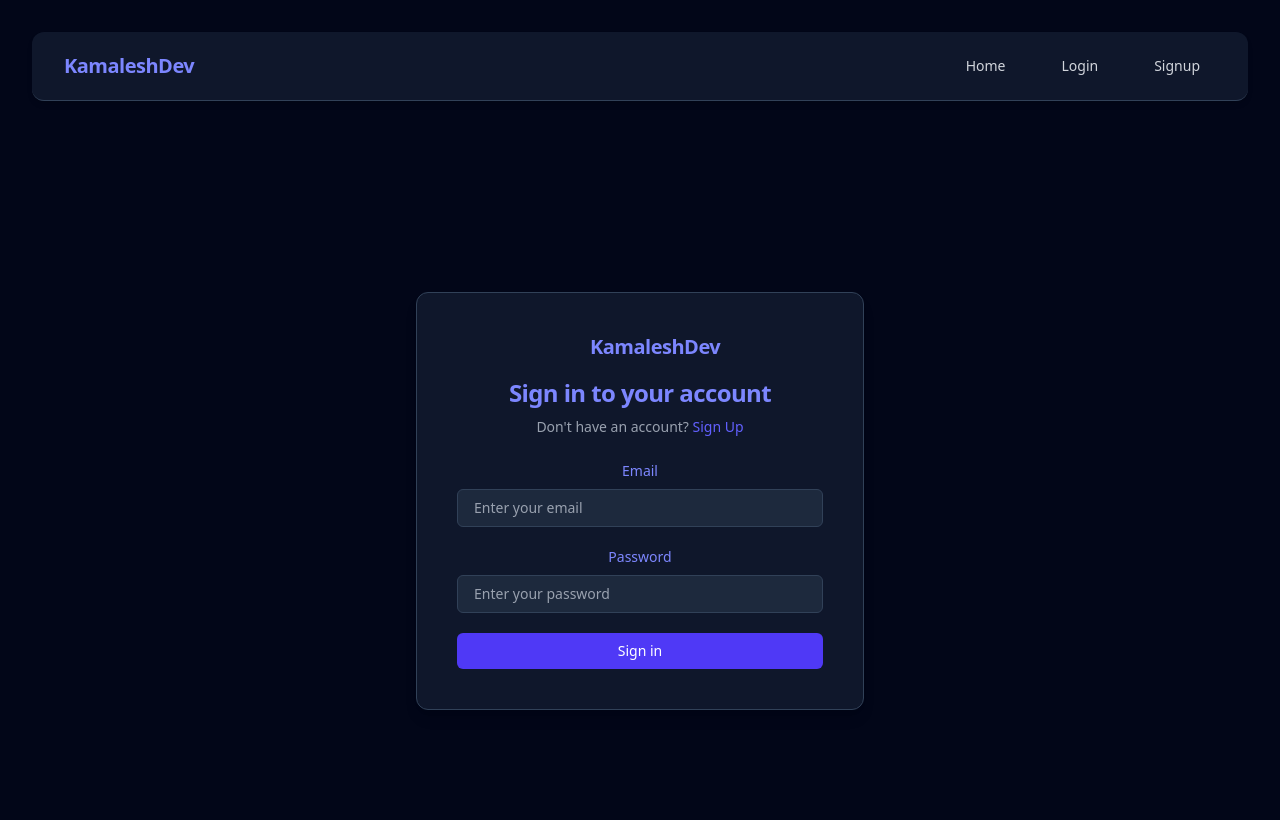
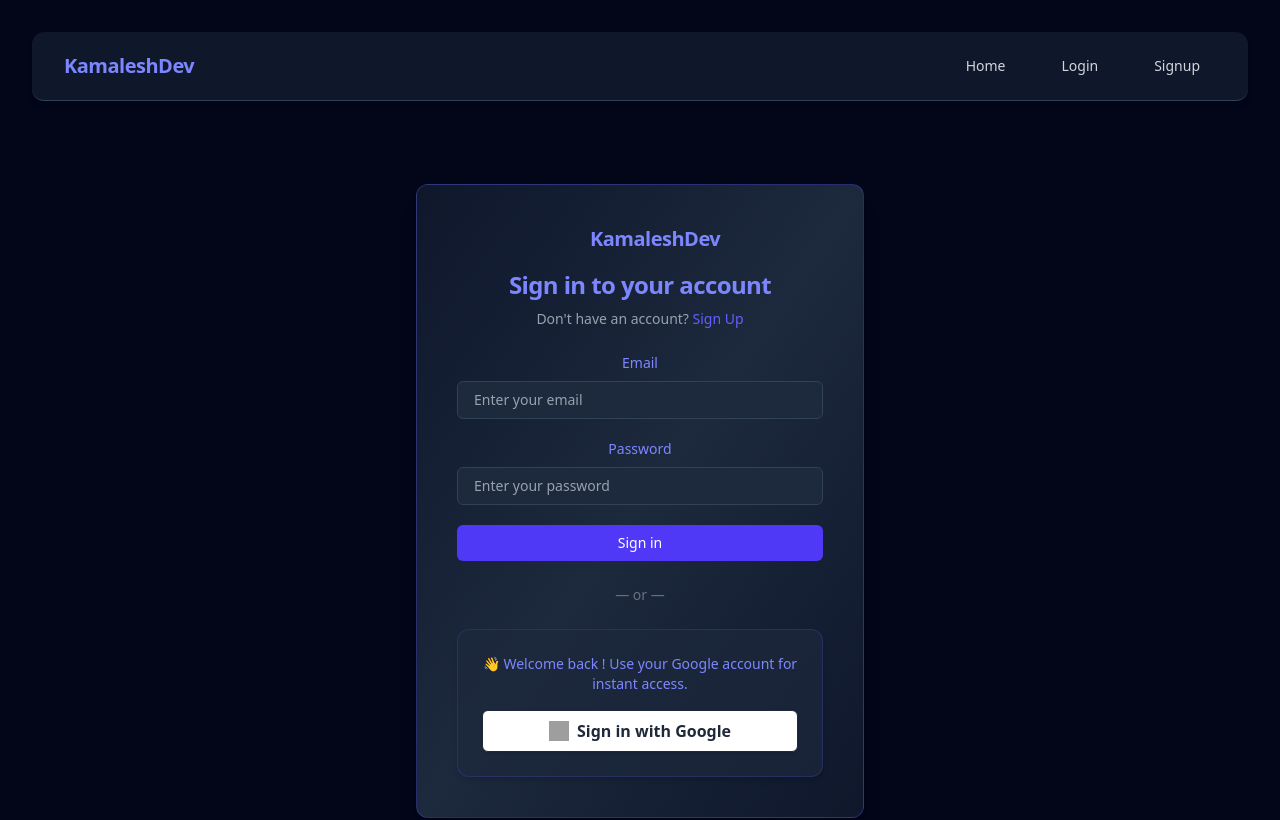
Before and after one commit to kamaleshghosh-dev/my-blog, a React (Vite) app: page /login in a window 1280 px wide. Shown: the top 820 px of the page. Built offline with nearby package versions, Linux system fonts and the light colour scheme; no server answers; grey boxes are pictures that could not be loaded.

Commit message:
add login with google feature

```diff
--- a/src/App.jsx
+++ b/src/App.jsx
@@ -15,7 +15,7 @@ function App() {
       .getCurrentUser()
       .then((userData) => {
         if (userData) {
-          dispatch(login({ userData }));
+          dispatch(login( userData ));
         } else {
           dispatch(logout());
         }
--- a/src/appwrite/auth.js
+++ b/src/appwrite/auth.js
@@ -1,6 +1,5 @@
 import conf from '../conf/conf.js';
-import { Client, Account, ID } from "appwrite";
-
+import { Client, Account, ID } from 'appwrite';
 
 export class AuthService {
   client = new Client();
@@ -11,28 +10,38 @@ export class AuthService {
       .setEndpoint(conf.appwriteUrl)
       .setProject(conf.appwriteProjectId);
     this.account = new Account(this.client);
-
   }
 
-    async createAccount({email, password, name}) {
+  async createAccount({ email, password, name }) {
     try {
       const userAccount = await this.account.create(ID.unique(), email, password, name);
       if (userAccount) {
-                // call another method
-                return this.login({email, password});
+        return this.login({ email, password });
       } else {
-               return  userAccount;
+        return userAccount;
       }
     } catch (error) {
       throw error;
     }
   }
 
-    async login({email, password}) {
+  async login({ email, password }) {
     try {
-            return await this.account.createEmailPasswordSession( email, password );
+      return await this.account.createEmailPasswordSession(email, password);
     } catch (error) {
       throw error;
+    }
+  }
+
+  async loginWithGoogle() {
+  try {
+    this.account.createOAuth2Session(
+      'google',
+      conf.successRedirectUrl,
+      conf.failureRedirectUrl
+    );
+  } catch (error) {
+    console.log('Appwrite service :: loginWithGoogle :: error', error);
   }
 }
 
@@ -40,22 +49,19 @@ export class AuthService {
     try {
       return await this.account.get();
     } catch (error) {
-            console.log("Appwrite serive :: getCurrentUser :: error", error);
+      console.log("Appwrite service :: getCurrentUser :: error", error);
     }
-
     return null;
   }
 
   async logout() {
-
     try {
       await this.account.deleteSessions();
     } catch (error) {
-            console.log("Appwrite serive :: logout :: error", error);
+      console.log("Appwrite service :: logout :: error", error);
     }
   }
 }
 
 const authService = new AuthService();
-
-export default authService
+export default authService;
--- a/src/components/Login.jsx
+++ b/src/components/Login.jsx
@@ -1,4 +1,4 @@
-import React, { useState } from 'react';
+import React, { useState, useEffect } from 'react';
 import { Link, useNavigate } from 'react-router-dom';
 import { login as authLogin } from '../store/authslice';
 import { Button, Input, Logo } from './index';
@@ -26,18 +26,29 @@ function Login() {
     }
   };
 
+
+  const handleGoogleLogin = () => {
+    authService.loginWithGoogle();
+  };
+
+  useEffect(() => {
+  console.log("Login component mounted");
+}, []);
+
+
   return (
     <div className="min-h-screen flex items-center justify-center bg-slate-950 px-4">
-      <div className="w-full max-w-md bg-slate-900 border border-slate-700 rounded-xl p-8 sm:p-10 shadow-lg text-gray-100
-        transform transition duration-500   hover:shadow-[0_0_20px_rgba(99,102,241,0.4)]">
-        {/* Logo */}
+      <div className="w-full max-w-md bg-gradient-to-br from-slate-900 via-slate-800 to-slate-900 border border-indigo-500/30 rounded-xl p-8 sm:p-10 shadow-xl text-gray-100
+        transform transition duration-500 hover:scale-105 hover:-translate-y-1 hover:rotate-[-1deg] hover:shadow-indigo-500/30">
+
+
         <div className="mb-4 flex justify-center">
           <span className="inline-block w-full max-w-[100px]">
             <Logo width="100%" />
           </span>
         </div>
 
-        {/* Heading */}
+
         <h2 className="text-center text-2xl font-bold text-indigo-400 tracking-tight mb-2">
           Sign in to your account
         </h2>
@@ -51,10 +62,10 @@ function Login() {
           </Link>
         </p>
 
-        {/* Error */}
+
         {error && <p className="text-red-500 text-sm text-center mb-4">{error}</p>}
 
-        {/* Form */}
+
         <form onSubmit={handleSubmit(login)} className="space-y-5">
           <Input
             label="Email"
@@ -85,6 +96,30 @@ function Login() {
             Sign in
           </Button>
         </form>
+
+
+        <div className="my-6 text-center text-gray-500 text-sm">— or —</div>
+
+
+        <div className="flex flex-col items-center bg-slate-800/70 border border-indigo-500/20 rounded-xl p-6 space-y-4 shadow-md hover:shadow-indigo-500/20 transition">
+
+          <p className="text-indigo-400 text-sm font-medium text-center">
+            👋 Welcome back ! Use your Google account for instant access.
+          </p>
+
+          <button
+            onClick={handleGoogleLogin}
+            className="w-full flex items-center justify-center gap-2 bg-white hover:bg-gray-100 text-gray-800 font-semibold py-2 rounded-md transition shadow-sm border hover:scale-[1.02] hover:shadow-md"
+          >
+            <img
+              src="https://upload.wikimedia.org/wikipedia/commons/5/53/Google_%22G%22_Logo.svg"
+              alt="Google logo"
+              className="w-5 h-5"
+            />
+            Sign in with Google
+          </button>
+        </div>
+
       </div>
     </div>
   );
--- a/src/components/Signup.jsx
+++ b/src/components/Signup.jsx
@@ -26,10 +26,15 @@ function Signup() {
     }
   };
 
+  const handleGoogleSignup = () => {
+    authService.loginWithGoogle();
+  };
+
   return (
     <div className="min-h-screen flex items-center justify-center bg-slate-950 px-4">
       <div className="w-full max-w-md bg-slate-900 border border-slate-700 rounded-xl p-8 sm:p-10 shadow-lg text-gray-100
-        transform transition duration-500   hover:shadow-[0_0_20px_rgba(99,102,241,0.4)]">
+        transform transition duration-500 hover:scale-[1.02] hover:shadow-[0_0_20px_rgba(99,102,241,0.4)]">
+
 
         <div className="mb-4 flex justify-center">
           <span className="inline-block w-full max-w-[100px]">
@@ -96,6 +101,30 @@ function Signup() {
             Create Account
           </Button>
         </form>
+
+
+        <div className="my-6 text-center text-gray-500 text-sm">— or —</div>
+
+
+        <div className="flex flex-col items-center bg-slate-800/70 border border-indigo-500/20 rounded-xl p-6 space-y-4 shadow-md hover:shadow-indigo-500/20 transition">
+
+          <p className="text-indigo-400 text-sm font-medium text-center">
+            ✨ Sign up instantly with Google.
+          </p>
+
+          <button
+            onClick={handleGoogleSignup}
+            className="w-full flex items-center justify-center gap-2 bg-white hover:bg-gray-100 text-gray-800 font-semibold py-2 rounded-md transition shadow-sm border hover:scale-[1.02] hover:shadow-md"
+          >
+            <img
+              src="https://static.dezeen.com/uploads/2025/05/sq-google-g-logo-update_dezeen_2364_col_0-852x852.jpg"
+              alt="Google logo"
+              className="w-5 h-5"
+            />
+            Sign up with Google
+          </button>
+        </div>
+
       </div>
     </div>
   );
--- a/src/conf/conf.js
+++ b/src/conf/conf.js
@@ -1,10 +1,12 @@
 const conf = {
-    appwriteUrl: String(import.meta.env.VITE_APPWRITE_URL),
-    appwriteProjectId: String(import.meta.env.VITE_APPWRITE_PROJECT_ID),
-    appwriteDatabaseId: String(import.meta.env.VITE_APPWRITE_DATABASE_ID),
-    appwriteCollectionId: String(import.meta.env.VITE_APPWRITE_COLLECTION_ID),
-    appwriteBucketId: String(import.meta.env.VITE_APPWRITE_BUCKET_ID),
-}
-// there was a name issue with the import.meta.env.VITE_APPWRITE_URL, it was later fixed in debugging video
+  appwriteUrl: String(import.meta.env.VITE_APPWRITE_URL),
+  appwriteProjectId: String(import.meta.env.VITE_APPWRITE_PROJECT_ID),
+  appwriteDatabaseId: String(import.meta.env.VITE_APPWRITE_DATABASE_ID),
+  appwriteCollectionId: String(import.meta.env.VITE_APPWRITE_COLLECTION_ID),
+  appwriteBucketId: String(import.meta.env.VITE_APPWRITE_BUCKET_ID),
 
-export default conf
+  successRedirectUrl: String(import.meta.env.VITE_SUCCESS_REDIRECT_URL),
+  failureRedirectUrl: String(import.meta.env.VITE_FAILURE_REDIRECT_URL),
+};
+
+export default conf;
```
Lines whose indentation alone changed are shown as unchanged.
